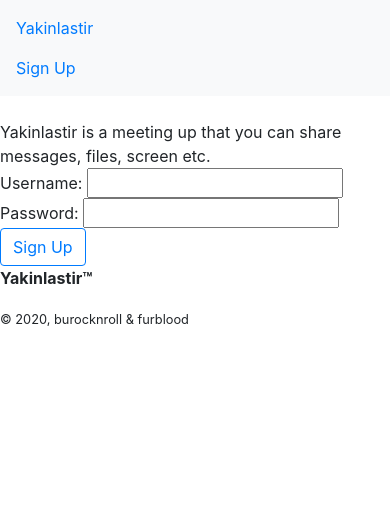
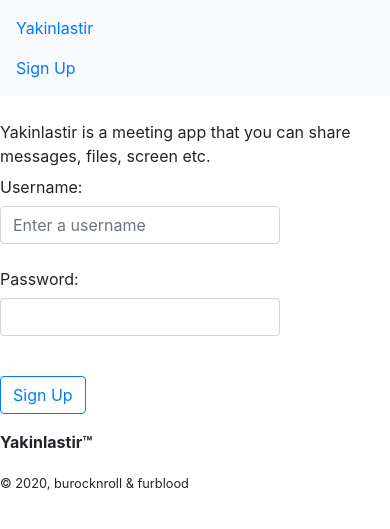
Before and after one commit to furkankamer/yakinlastirMeetingApp, a Flask app: page /signup in a window 390 px wide. Shown: the top 529 px of the page. Run offline with Flask 2, Linux system fonts and the light colour scheme; some libraries are stand-ins or nearby versions.

Commit message:
navbar adjustments

```diff
--- a/main.py
+++ b/main.py
@@ -94,6 +94,14 @@ def logout():
         logout_user()
     return redirect("/")
 
+@app.route("/newmeeting",methods = ['GET'])
+def newMeeting():
+    return render_template("newmeeting.html")
+
+@app.route("/joinmeeting",methods = ['GET'])
+def joinMeeting():
+    return render_template("joinmeeting.html")
+
 @app.route("/signup",methods = ['GET'])
 def signupPage():
     return render_template("signup.html")
--- /dev/null
+++ b/templates/joinmeeting.html
@@ -0,0 +1,3 @@
+{% extends "main.html" %}
+{% block content %}
+{% endblock %}
--- a/templates/main.html
+++ b/templates/main.html
@@ -9,6 +9,11 @@
     <script src="https://ajax.googleapis.com/ajax/libs/jquery/3.5.1/jquery.min.js"></script>
     <script src="https://cdnjs.cloudflare.com/ajax/libs/popper.js/1.16.0/umd/popper.min.js"></script>
     <script src="https://maxcdn.bootstrapcdn.com/bootstrap/4.5.2/js/bootstrap.min.js"></script>
+    <style>
+        input{
+            max-width: 280px;
+        }
+    </style>
 </head>
 <body>
     <nav class="navbar navbar-expand-sm bg-light">
@@ -17,6 +22,12 @@
             <a class="nav-link" href="\">Yakinlastir</a>
           </li>
           {% if current_user.is_authenticated %}
+          <li class="nav-item">
+            <a class="nav-link" href="/newmeeting">New Meeting</a>
+          </li>
+          <li class="nav-item">
+            <a class="nav-link" href="/joinmeeting">Join Meeting</a>
+          </li>
           <li class="nav-item">
             <a class="nav-link" href="/logout">Logout</a>
           </li>
@@ -28,7 +39,7 @@
         </ul>
       </nav>
       <br>
-  Yakinlastir is a meeting up that you can share messages, files, screen etc.
+  Yakinlastir is a meeting app that you can share messages, files, screen etc.
 
 {% if message %}
 <div class="notification is-info">{{ message }}</div>
--- /dev/null
+++ b/templates/newmeeting.html
@@ -0,0 +1,3 @@
+{% extends "main.html" %}
+{% block content %}
+{% endblock %}
--- a/templates/signup.html
+++ b/templates/signup.html
@@ -1,8 +1,22 @@
 {% extends "main.html" %}
 {% block content %}
 <form method="POST" action="/signup">
-  Username: <input class="" type="text" name="UserName" value="" required="required"><br>
-  Password: <input type="password" name="Password" value="" required="required"><br>
-  <input style="font-size:16px;" type="submit" class="btn btn-outline-primary" value="Sign Up">
+    <div class="form-group row">
+        <label class="col-sm-2 col-form-label" for="username">Username:</label>
+        <div class="col-sm-10">
+            <input id="username" class="form-control" type="text" name="UserName" placeholder="Enter a username" required="required">
+        </div>
+    </div>
+    <div class="form-group row">
+        <label class="col-sm-2 col-form-label" for="password">Password:</label>
+        <div class="col-sm-10">
+            <input id="password" class="form-control" type="password" name="Password" required="required"><br>
+        </div>
+    </div>
+    <div class="form-group row">
+      <div class="col-sm-10">
+        <input style="font-size:16px;" type="submit" class="btn btn-outline-primary" value="Sign Up">
+      </div>
+    </div>
 </form>
 {% endblock %}
```
Also changed, not shown: templates/index.html (+17 -3 lines).
